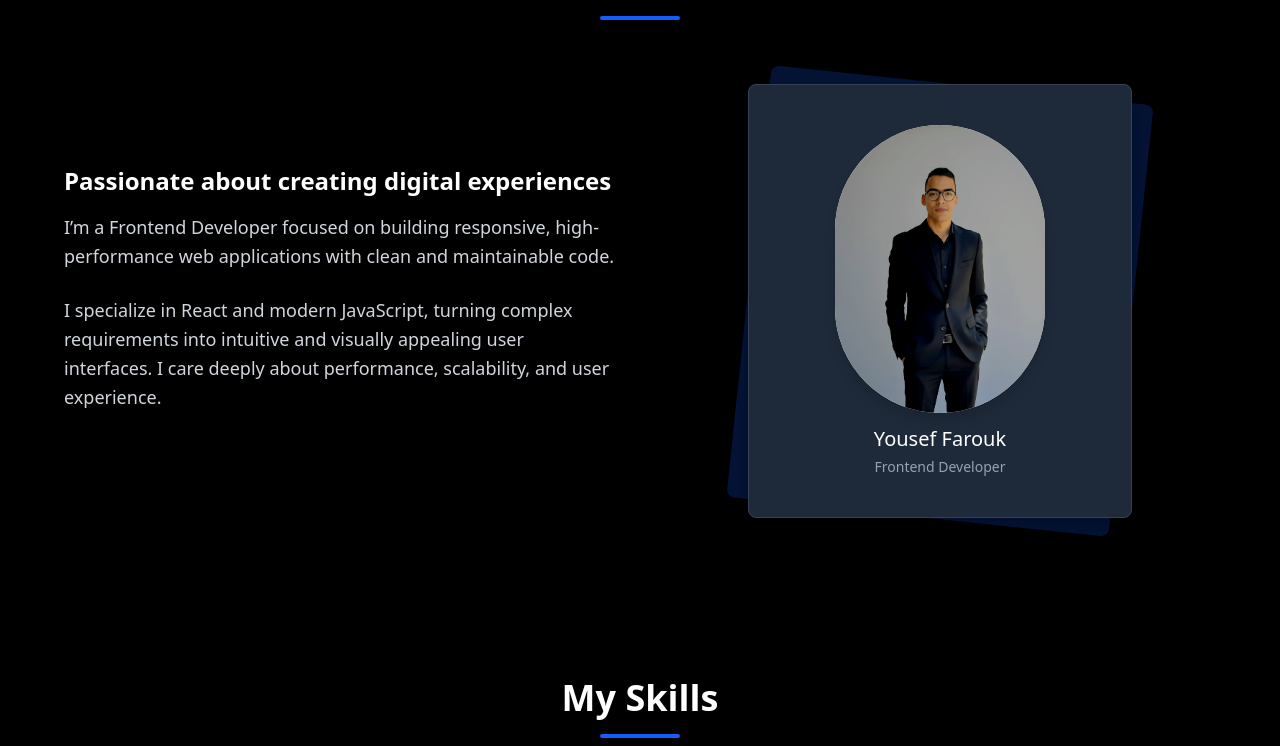
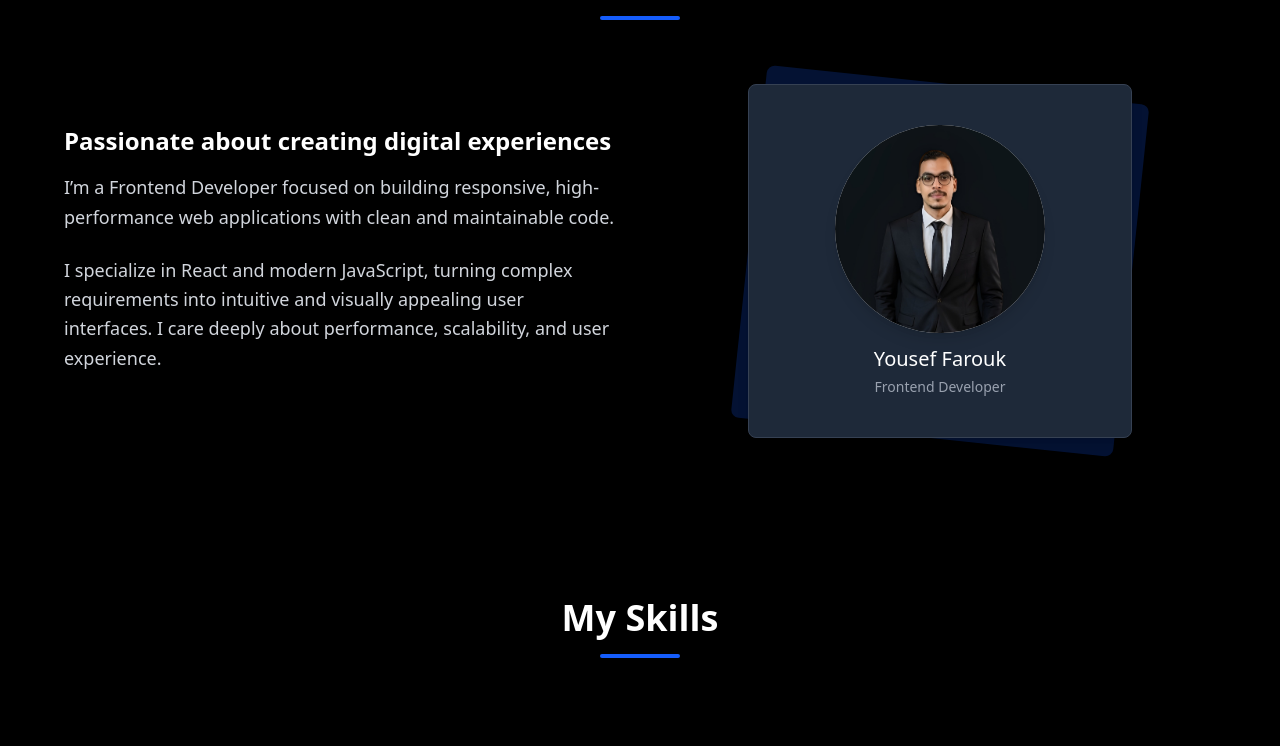
Before and after one commit to ysfrk10/Yousef-Farouk-2, a React (Vite) app: page / in a window 1280 px wide. Shown: the part 920-1666 px from the top of the page. Built offline with nearby package versions, Linux system fonts and the light colour scheme.

Commit message:
add new photo

```diff
--- a/src/components/Sections/About.jsx
+++ b/src/components/Sections/About.jsx
@@ -18,13 +18,16 @@ const About = () => {
               Passionate about creating digital experiences
             </h3>
             <p className="text-gray-600 dark:text-gray-300 text-lg leading-relaxed mb-6">
-             I’m a Frontend Developer focused on building responsive, high-performance web applications with clean and maintainable code.
+              I’m a Frontend Developer focused on building responsive,
+              high-performance web applications with clean and maintainable
+              code.
             </p>
             <p className="text-gray-600 dark:text-gray-300 text-lg leading-relaxed mb-6">
-             I specialize in React and modern JavaScript, turning complex requirements into intuitive and visually appealing user interfaces. I care deeply about performance, scalability, and user experience.
+              I specialize in React and modern JavaScript, turning complex
+              requirements into intuitive and visually appealing user
+              interfaces. I care deeply about performance, scalability, and user
+              experience.
             </p>
-
-
           </div>
 
           <div className="order-1 md:order-2 flex justify-center">
@@ -35,7 +38,7 @@ const About = () => {
                 <div className="flex flex-col items-center pb-10 pt-10 px-4">
                   <div className="w-[60%] h-[60%] mb-3 rounded-full shadow-lg overflow-hidden bg-gray-200">
                     <img
-                      src="/assets/profile.jpg"
+                      src={`${import.meta.env.BASE_URL}profile.jpg`}
                       alt="Profile"
                       className="w-full h-full object-cover"
                     />
```
Also changed, not shown: public/profile.jpg (added).
